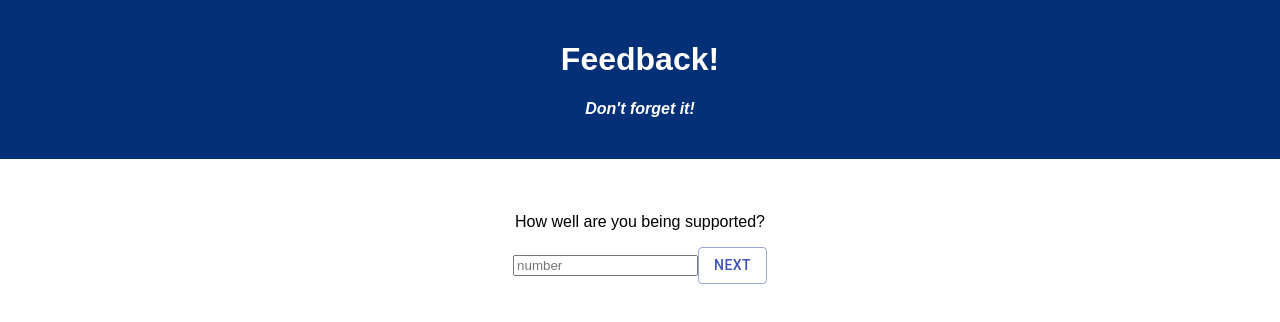
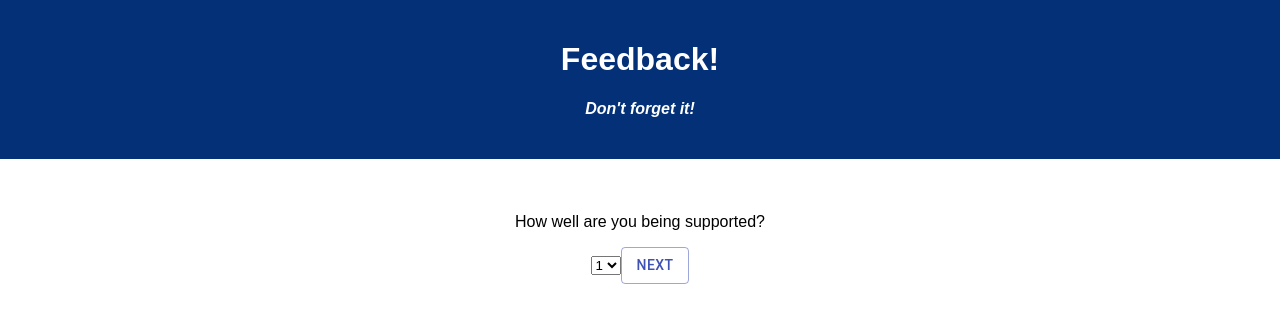
Before and after one commit to benjamhall/redux-feedback-loop, a React (Create React App) app: page /#/support in a window 1280 px wide. Shown: the top 322 px of the page. Built offline with nearby package versions, Linux system fonts and the light colour scheme.

Commit message:
set up section in understanding and support

```diff
--- a/src/components/Support/Support.jsx
+++ b/src/components/Support/Support.jsx
@@ -15,7 +15,13 @@
     return (
         <div>
             <p>How well are you being supported?</p>
-            <input type="number" placeholder="number" id="number" required></input>
+            <select onChange={(event) => setInfo(event.target.value)}>
+                <option value="1">1</option>
+                <option value="2">2</option>
+                <option value="3">3</option>
+                <option value="4">4</option>
+                <option value="5">5</option>
+            </select>
             <Button variant="outlined" color="primary" onClick={handleNext}>Next</Button>
         </div>
     );
```
